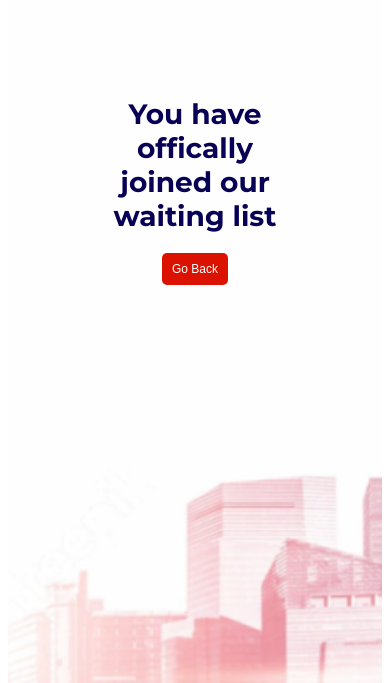
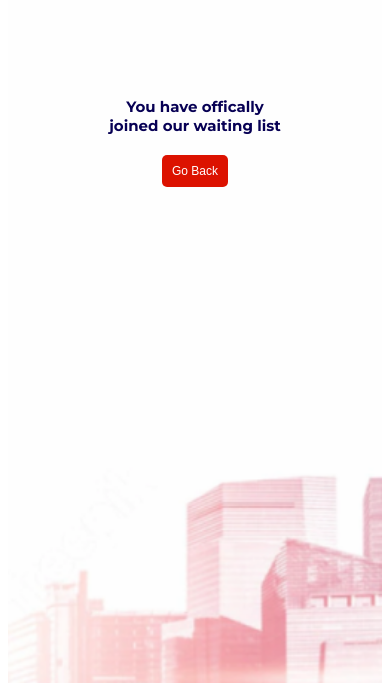
Before and after one commit to BeeC00des/waitlist, a website: page notify.html in a window 390 px wide. Shown: the part 73-756 px from the top of the page. Drawn offline with Linux system fonts and the light colour scheme.

Commit message:
added font-size

```diff
--- a/styles/style.css
+++ b/styles/style.css
@@ -137,8 +137,9 @@ input{
     width:200px;
 }
 
-p{
-    font-size: 14px;
+.content2 h3{
+    font-family: 'Montserrat', sans-serif;
+    font-size: 15px;
 }
 }
 
```
